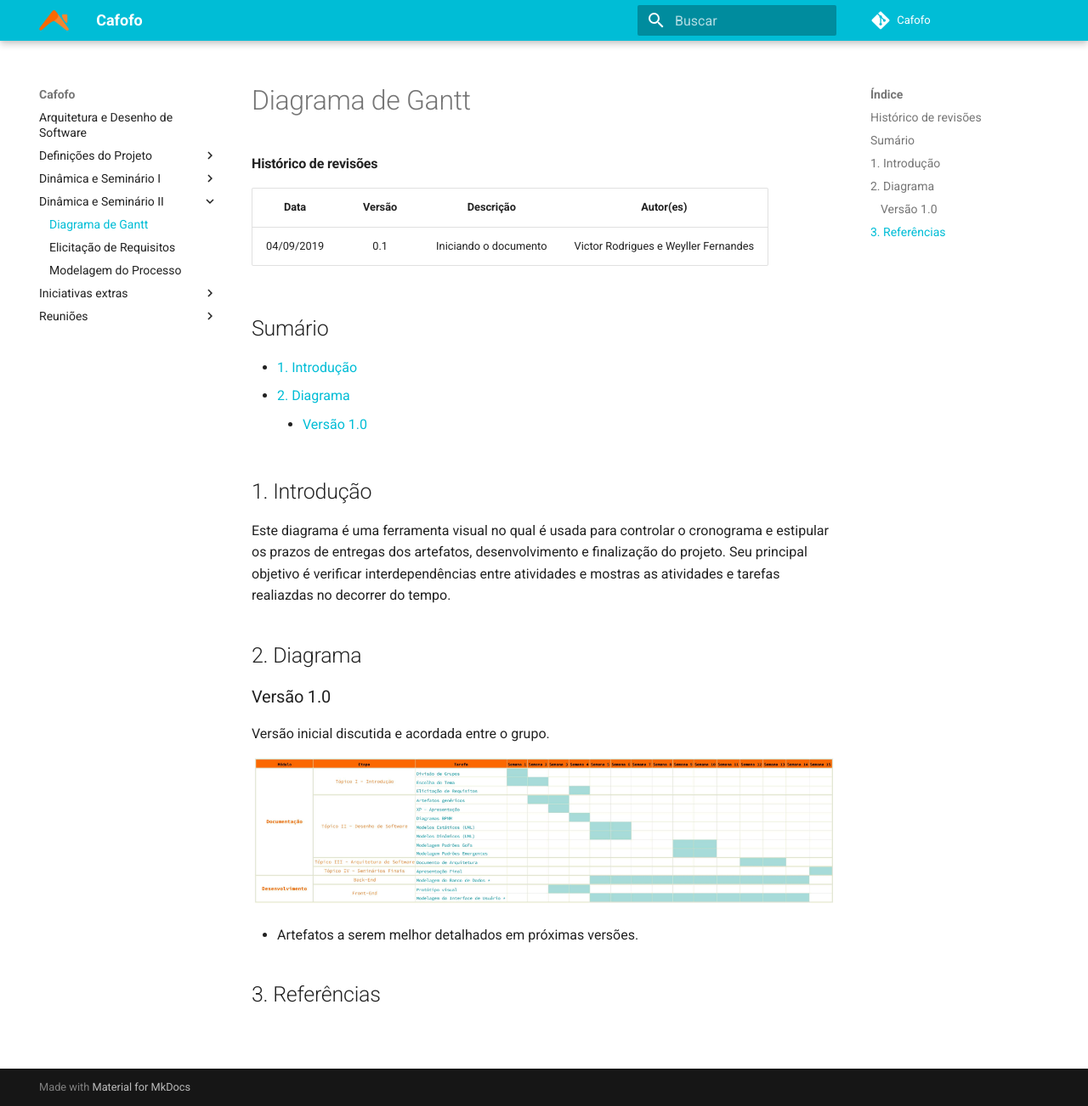
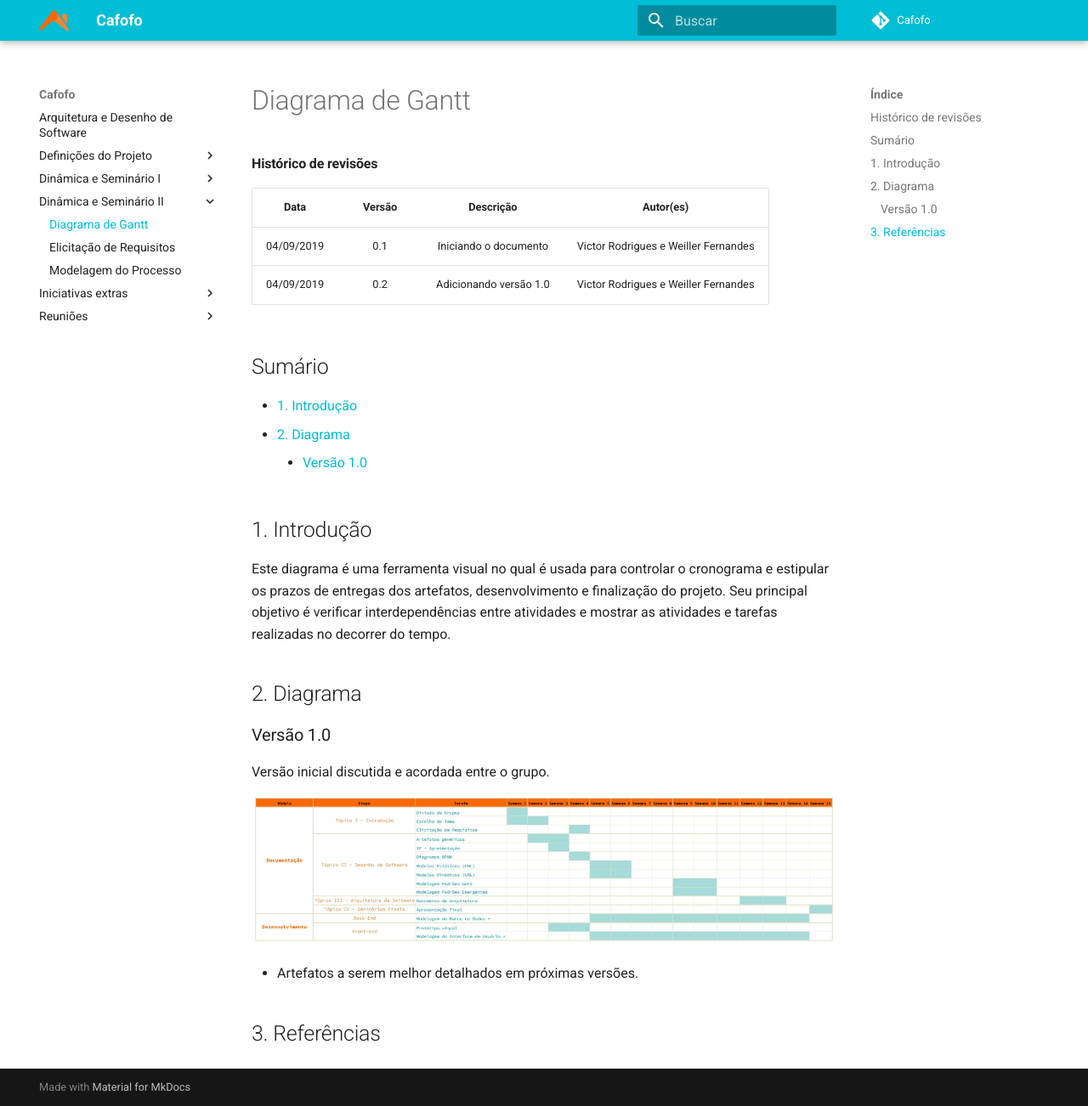
Before and after one commit to desenho-2019/Wiki, an MkDocs documentation site: the page built from docs/Dinâmica e Seminário II/Diagrama de Gantt.md, in a window 1280 px wide and 1302 px high. Shown: the whole window at 85% size. Built offline with MkDocs 1.6.1 and Material for MkDocs 9.7.7, drawn with Linux system fonts in a browser that asks for light colours.

Commit message:
atualizando histórico de revisões
Co-authored-by: VictorRodriguesS0 <victorrsilva17@gmail.com>

```diff
--- a/docs/Dinâmica e Seminário II/Diagrama de Gantt.md
+++ b/docs/Dinâmica e Seminário II/Diagrama de Gantt.md
@@ -3,7 +3,8 @@
 #### Histórico de revisões <!-- omit in toc -->
 |    Data    | Versão |       Descrição       |    Autor(es)     |
 | :--------: | :----: | :-------------------: | :--------------: |
-| 04/09/2019 |  0.1   | Iniciando o documento | Victor Rodrigues e Weyller Fernandes |
+| 04/09/2019 |  0.1   | Iniciando o documento | Victor Rodrigues e Weiller Fernandes |
+| 04/09/2019 |  0.2  | Adicionando versão 1.0 | Victor Rodrigues e Weiller Fernandes |
 
 ## Sumário <!-- omit in toc -->
   - [1. Introdução](#1-introdu%c3%a7%c3%a3o)
@@ -12,7 +13,7 @@
 
 ## 1. Introdução
 
-Este diagrama é uma ferramenta visual no qual é usada para controlar o cronograma e estipular os prazos de entregas dos artefatos, desenvolvimento e finalização do projeto. Seu principal objetivo é verificar interdependências entre atividades e mostras as atividades e tarefas realiazdas no decorrer do tempo.
+Este diagrama é uma ferramenta visual no qual é usada para controlar o cronograma e estipular os prazos de entregas dos artefatos, desenvolvimento e finalização do projeto. Seu principal objetivo é verificar interdependências entre atividades e mostrar as atividades e tarefas realizadas no decorrer do tempo.
 
 ## 2. Diagrama
 
```
